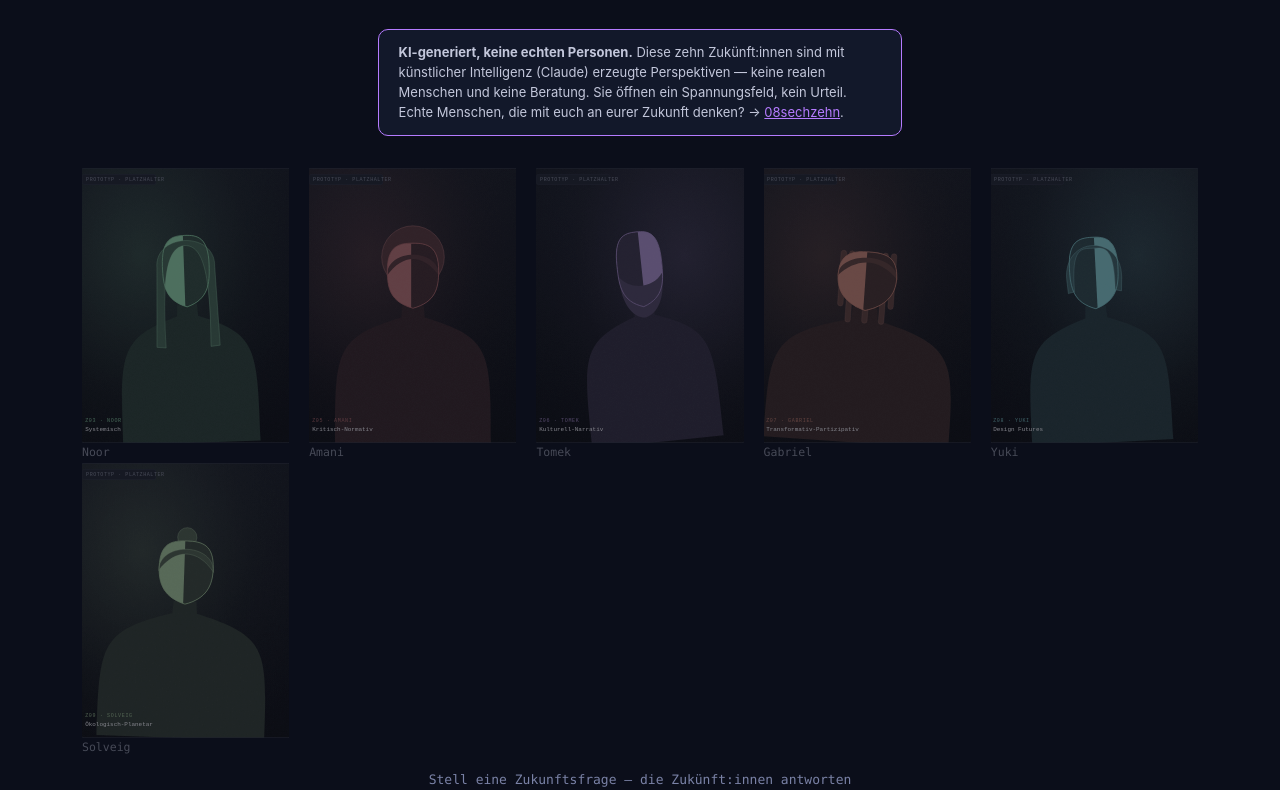
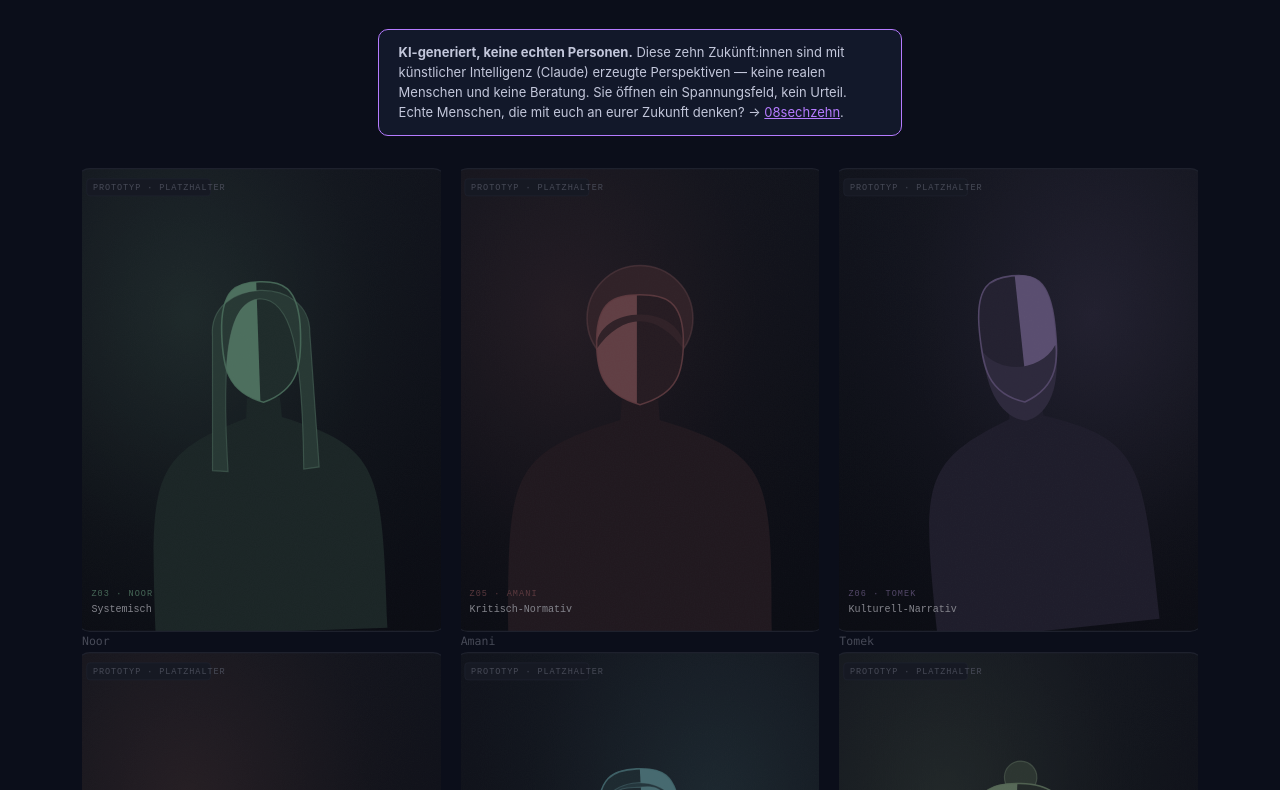
Before and after one commit to tom08sechzehn/futuresthinking, a website: page site/index.html in a window 1280 px wide. Shown: the part 2010-2800 px from the top of the page. Drawn offline with Linux system fonts and the light colour scheme.

Commit message:
fix: zukünft:innen-grid auf 3+3 (repeat(3,1fr))

```diff
--- a/site/index.html
+++ b/site/index.html
@@ -508,7 +508,7 @@ input[type="range"].field-range::-moz-range-thumb       { width:24px; height:24p
 .sect-intro > * + * { margin-top:var(--ft-space-md); }
 
 /* ============ ZUKÜNFT:INNEN ============ */
-.heads-field { display:grid; grid-template-columns:repeat(5,1fr); gap:var(--ft-space-md); margin:var(--ft-space-lg) 0; }
+.heads-field { display:grid; grid-template-columns:repeat(3,1fr); gap:var(--ft-space-md); margin:var(--ft-space-lg) 0; }
 @media (max-width:900px) { .heads-field { grid-template-columns:repeat(3,1fr); } }
 @media (max-width:560px) { .heads-field { grid-template-columns:repeat(2,1fr); } }
 .ft-head { position:relative; display:block; border:none; background:none; padding:0; text-align:left; cursor:pointer; border-radius:var(--ft-radius-card); opacity:var(--ft-head-rest); filter:var(--ft-head-rest-filter); transition:opacity var(--ft-dur-reveal) var(--ft-ease-pop),filter var(--ft-dur-reveal) var(--ft-ease-smooth),transform var(--ft-dur-reveal) var(--ft-ease-pop),box-shadow var(--ft-dur-reveal); }
@@ -1168,7 +1168,7 @@ html { scroll-padding-top:calc(var(--ft-stickystack-h) + var(--ft-space-xs)); }
       <p class="ki-hinweis" role="note" style="max-width:64ch;margin:var(--ft-space-md) auto 0;padding:var(--ft-space-sm) var(--ft-space-md);border:1px solid var(--ft-ultra,#9B7BFF);border-radius:10px;background:color-mix(in srgb, var(--ft-surface) 82%, transparent);color:var(--ft-body);font-size:var(--ft-text-caption,0.85rem);line-height:1.55;">
         <strong>KI-generiert, keine echten Personen.</strong> Diese zehn Zukünft:innen sind mit künstlicher Intelligenz (Claude) erzeugte Perspektiven — keine realen Menschen und keine Beratung. Sie öffnen ein Spannungsfeld, kein Urteil. Echte Menschen, die mit euch an eurer Zukunft denken? → <a href="https://08sechzehn.de" target="_blank" rel="noopener" style="color:var(--ft-ultra,#9B7BFF);">08sechzehn</a>.
       </p>
-      <div class="heads-field" id="headsField" role="list" aria-label="Die zehn Zukünft:innen"></div>
+      <div class="heads-field" id="headsField" role="list" aria-label="Die sechs Zukünft:innen"></div>
       <div class="heads-cta">
         <p class="stub-note" style="max-width:60ch;">Stell eine Zukunftsfrage — die Zukünft:innen antworten mehrstimmig: jede Perspektive liefert ihren Beitrag, die integrale Stimme webt sie am Ende zur Synthese.</p>
         <div class="heads-cta__row">
```
